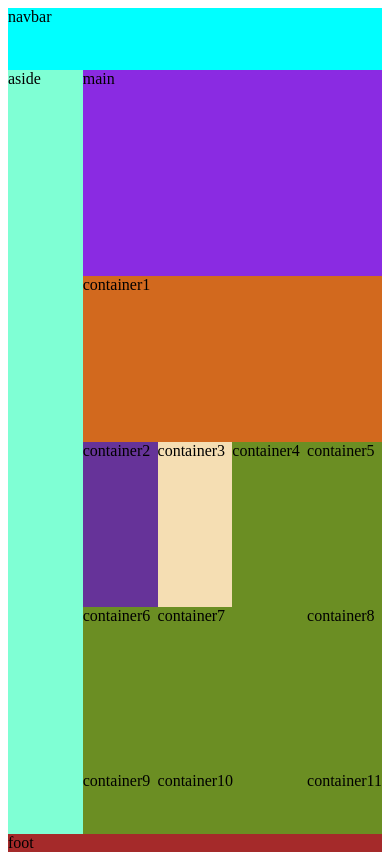
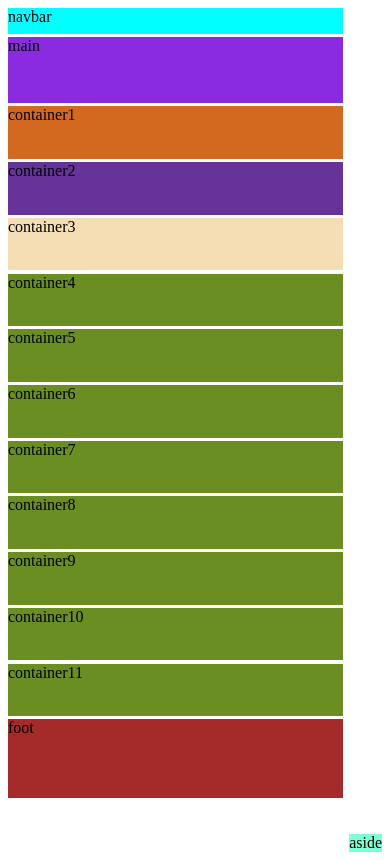
Before and after one commit to ackydraal/newcast, a plain HTML site: page index.html in a window 390 px wide. Drawn offline with Linux system fonts and the light colour scheme.

Commit message:
made index responsive

```diff
--- a/assets/css/style.css
+++ b/assets/css/style.css
@@ -11,6 +11,7 @@
     "aside container6 container7 container7 container8"
     "aside container9 container10 container10 container11"
     "footer footer footer footer footer";
+    gap: 0.2rem;
 }
 nav {
     background-color: aqua;
@@ -72,3 +73,24 @@ footer {
     background-color: brown;
     grid-area: footer;
 }
+@media screen and (max-width: 550px) {
+    .container{
+        grid-template-columns: 1fr;
+        grid-template-rows: .2fr .5fr .4fr .4fr .4fr .4fr .4fr .4fr .4fr .4fr .4fr .4fr .4fr .6fr .2fr;
+        grid-template-areas:
+            "nav"
+            "main"
+            "container1"
+            "container2"
+            "container3"
+            "container4"
+            "container5"
+            "container6"
+            "container7"
+            "container8"
+            "container9"
+            "container10"
+            "container11"
+            "footer";
+    }
+}
```
